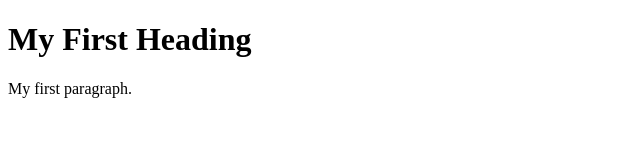
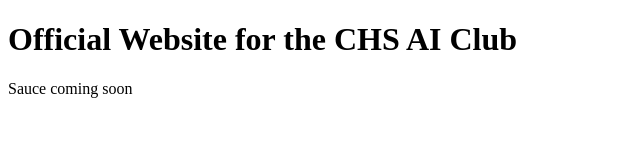
Before and after one commit to CHS-AI-Club/CHS-AI-CLUB.github.io, a plain HTML site: page index.html in a window 1280 px wide. Shown: the whole page, without its empty margins (0-640 px from the left). Drawn offline with Linux system fonts and the light colour scheme.

Commit message:
edited index.html

```diff
--- a/index.html
+++ b/index.html
@@ -1,12 +1,12 @@
 <!DOCTYPE html>
 <html>
     <head>
-        <title>Page Title</title>
+        <title>CHS AI Club</title>
     </head>
     <body>
 
-        <h1>My First Heading</h1>
-        <p>My first paragraph.</p>
+        <h1>Official Website for the CHS AI Club</h1>
+        <p>Sauce coming soon</p>
 
     </body>
 </html>
```
